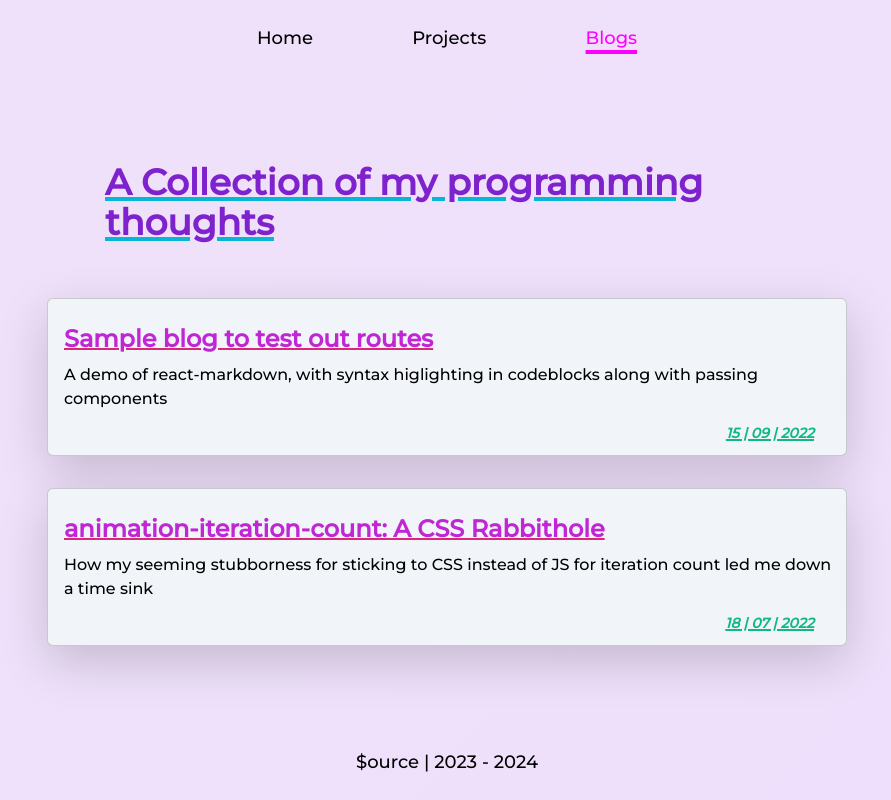
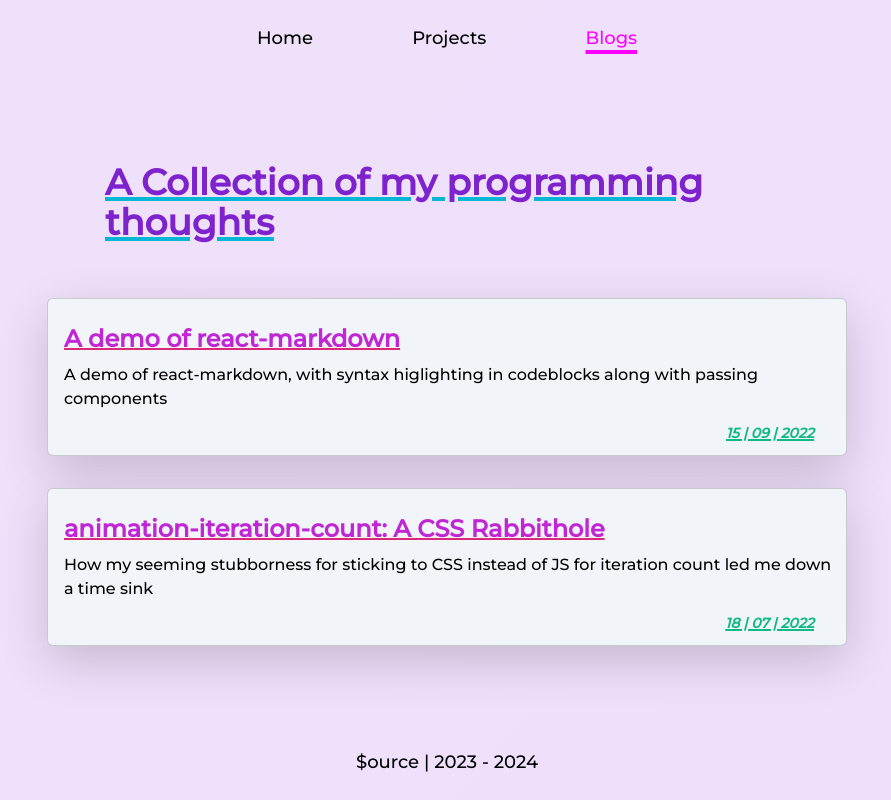
Before and after one commit to reddygtvs/homepage, a React (Vite) app: page /blogs in a window 1280 px wide. Shown: the whole page, without its empty margins (193-1084 px from the left). Built offline with nearby package versions, Linux system fonts and the light colour scheme.

Commit message:
updated blog 1 to reflect changes

```diff
--- a/src/blogs/sample-blog.mdx
+++ b/src/blogs/react-markdown.mdx
@@ -60,7 +60,7 @@ use [rehype-raw](https://github.com/rehypejs/rehype-raw).
 You should probably combine it with
 [`rehype-sanitize`](https://github.com/rehypejs/rehype-sanitize).
 
-<blockquote>👆 Use the toggle above to add the plugin.</blockquote>
+<blockquote>👆 Use the link above to add the plugin.</blockquote>
 
 ---
 
@@ -101,5 +101,3 @@ Much more info is available in the
 [readme on GitHub](https://github.com/remarkjs/react-markdown)!
 
 ---
-
-A component by [Espen Hovlandsdal](https://espen.codes/)
--- a/src/components/Blog.tsx
+++ b/src/components/Blog.tsx
@@ -11,8 +11,8 @@ interface BlogData {
 
 const blogsData: BlogData[] = [
   {
-    title: "Sample blog to test out routes",
-    filename: "sample-blog.mdx",
+    title: "A demo of react-markdown",
+    filename: "react-markdown.mdx",
     date: "15 | 09 | 2022",
     description:
       "A demo of react-markdown, with syntax higlighting in codeblocks along with passing components",
--- a/src/components/MdxComponent.tsx
+++ b/src/components/MdxComponent.tsx
@@ -6,11 +6,11 @@ const LazyIter = lazy(
   () => import("../blogs/animation-iteration-count-css-rabbithole.mdx")
 );
 
-const LazyContent = lazy(() => import("../blogs/sample-blog.mdx"));
+const LazyContent = lazy(() => import("../blogs/react-markdown.mdx"));
 
 const MdxComponent: React.FC = () => {
   const { filename } = useParams<{ filename: string }>();
-  const sampleBlogCheck = "sample-blog.mdx";
+  const sampleBlogCheck = "react-markdown.mdx";
   const animationBlogCheck = "animation-iteration-count-css-rabbithole.mdx";
   return (
     <div className="text-black">
```
